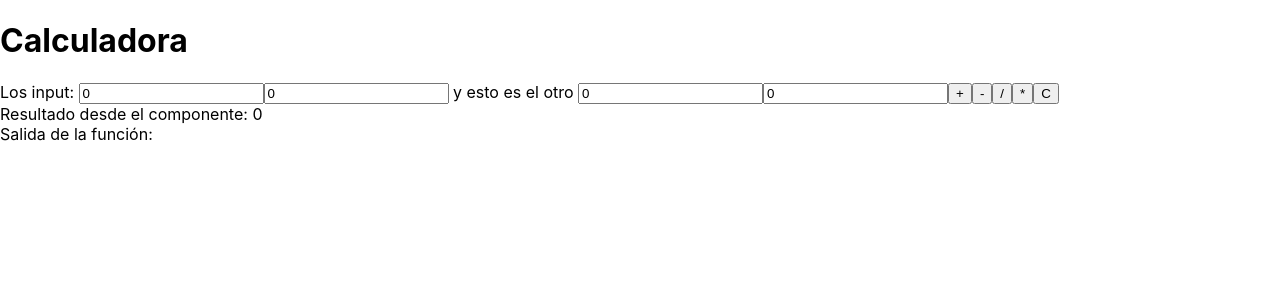
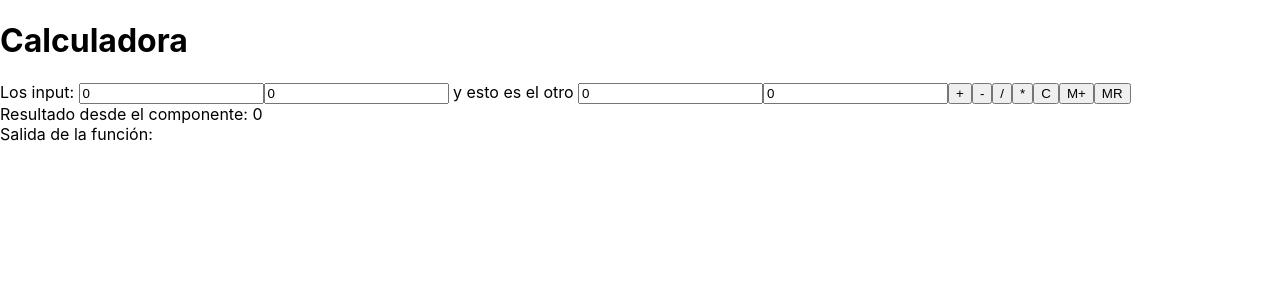
Before and after one commit to issupl/ReactCalculator, a React (Create React App) app: page / in a window 1280 px wide. Shown: the top 300 px of the page. Built offline with nearby package versions, Linux system fonts and the light colour scheme.

Commit message:
Como es hora de salir pongo todo junto

```diff
--- a/src/App.js
+++ b/src/App.js
@@ -10,9 +10,10 @@ function App() {
   const [operacion,setOperacion] = useState("");
   const [salidFun,setSalidaFun] = useState(0);
   const [paraElC,setParaElC] = useState(1);
+  const [elMr,setelMr] = useState(0);
 
   function changeFirstNumberHandler (event,paraElC) {
-    console.log('En changeFirstNumberHandler paraElC:',paraElC,datos.primerOper,datos.segundoOper)
+
     if(paraElC === 1){
 
       event.target.name === "primerOper" ? setDatos({...datos,segundoOper:event.target.value}) : setDatos({...datos,primerOper:event.target.value});
@@ -32,9 +33,9 @@ function App() {
     <div>
       <h1>Calculadora</h1>
 
-      <Input unaFuncion={changeFirstNumberHandler}  paraElC={paraElC} setParaElC={setParaElC}/>
+      <Input elMr={elMr} unaFuncion={changeFirstNumberHandler}  paraElC={paraElC} setParaElC={setParaElC}/>
       <Boton lasOperaciones={datos.operacionEscogida} setOper={setOperacion}/>
-      <Resultado datosOperando = {datos} operaciones={operacion} paraElC={paraElC} setDatos={setDatos} setParaElC={setParaElC}/>
+      <Resultado setelMr={setelMr} datosOperando = {datos} operaciones={operacion} paraElC={paraElC} setDatos={setDatos} setParaElC={setParaElC}/>
       <div>Salida de la función: {salidFun}</div>
     </div>
   );
--- a/src/componentes/Input.jsx
+++ b/src/componentes/Input.jsx
@@ -22,7 +22,7 @@ function Input(entradas){
  },[entradas.paraElC]);
 
  let elotro = valoresNombreInput.map((item,index)=>{
-     return <Input0 evento={entradas} elC={elC} elname={item}/>
+     return <Input0 elMr={entradas.elMr} evento={entradas} elC={elC} elname={item}/>
  })
  let salida = valoresNombreInput.map((item,index)=>{
 
--- a/src/componentes/Input0.jsx
+++ b/src/componentes/Input0.jsx
@@ -5,8 +5,14 @@ function Input0(entrada){
 
     useEffect(()=>{
         laref.current.value = 0;
-    },[entrada.paraElC])
+    },[entrada.paraElC]);
 
+useEffect(()=>{
+if(entrada.elname === "segundoOper"){
+    laref.current.value = entrada.elMr;
+}
+console.log('el Mr en Input0: ',)
+},[entrada.elMr]);
     console.log('la referencia a la entrada en Input0',laref,entrada)
     return(<input ref={laref} name={entrada.elname} type="text" onChange={(event)=>{entrada.evento.unaFuncion(event,entrada.elC)}}/>)
 }
--- a/src/componentes/Resultado.jsx
+++ b/src/componentes/Resultado.jsx
@@ -1,7 +1,8 @@
-import React,{useEffect, useState} from "react";
+import React,{useEffect, useState, useRef} from "react";
 
 function Resultado(props){
-const [salida,setSalida] = useState(0);
+    const [salida,setSalida] = useState(0);
+    let laref = useRef(0);
     let dato = props.datosOperando;
     let oper1 = parseInt(dato.primerOper,10);
     let oper2 = parseInt(dato.segundoOper,10);
@@ -31,7 +32,16 @@ const [salida,setSalida] = useState(0);
             op= oper1 / oper2;
 
             setSalida(op);
-             break;
+            break;
+
+            case "M+":
+                laref.current = salida;
+                /*console.log('es la ref a ver si hace algo: ',laref.current)*/
+            break;
+            case "MR":
+                props.setelMr(laref.current);
+
+            break;
             default:
                 props.setDatos({...dato,primerOper:0,segundoOper:0});
                 props.setParaElC(0);
--- a/src/helpers/misFunciones.js
+++ b/src/helpers/misFunciones.js
@@ -2,7 +2,7 @@ const dato = {
     primerOper: 0,
     segundoOper: 0,
     result:0,
-    operacionEscogida: ["+","-","/","*","C"]
+    operacionEscogida: ["+","-","/","*","C","M+","MR"]
 }
 
 
```
